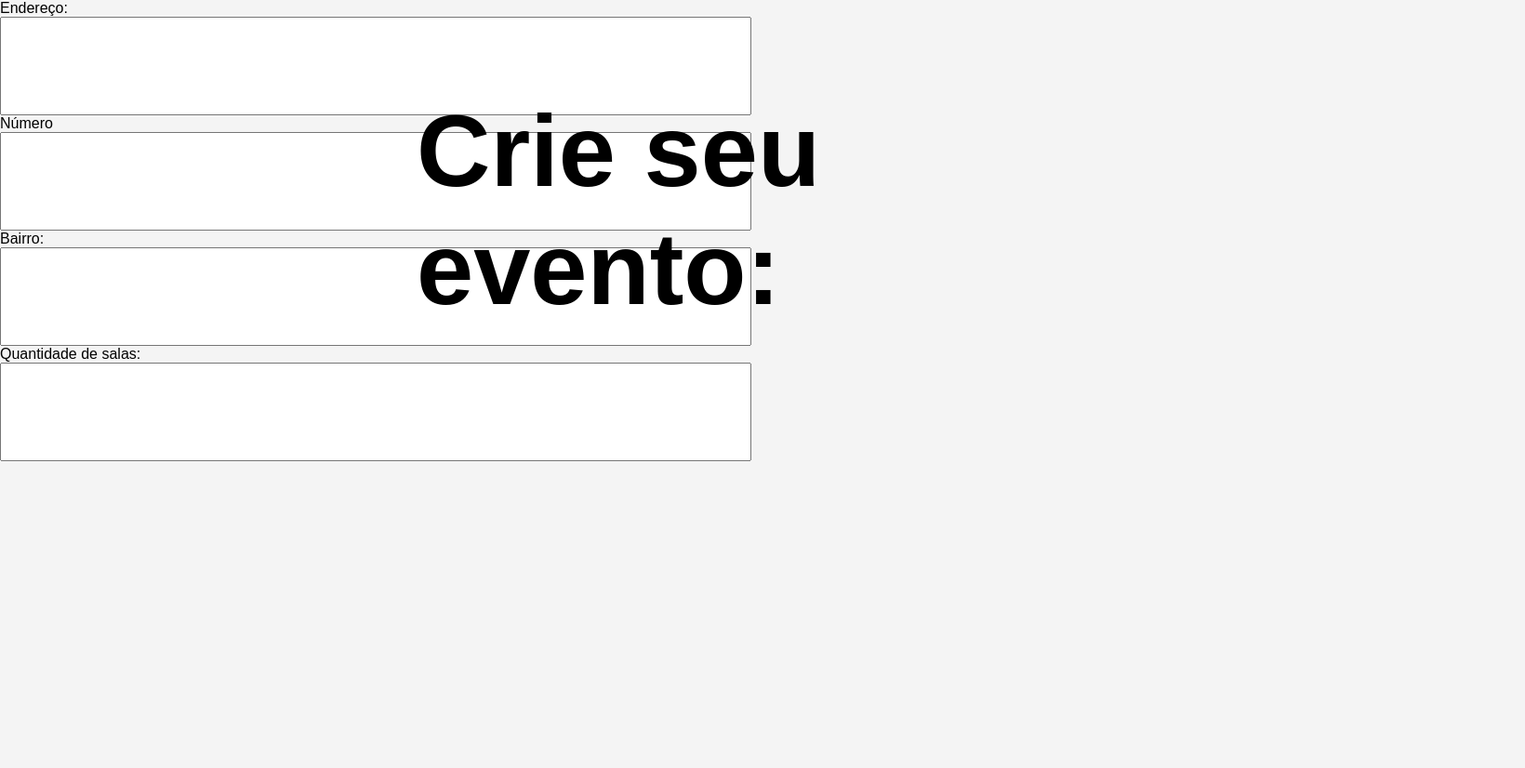
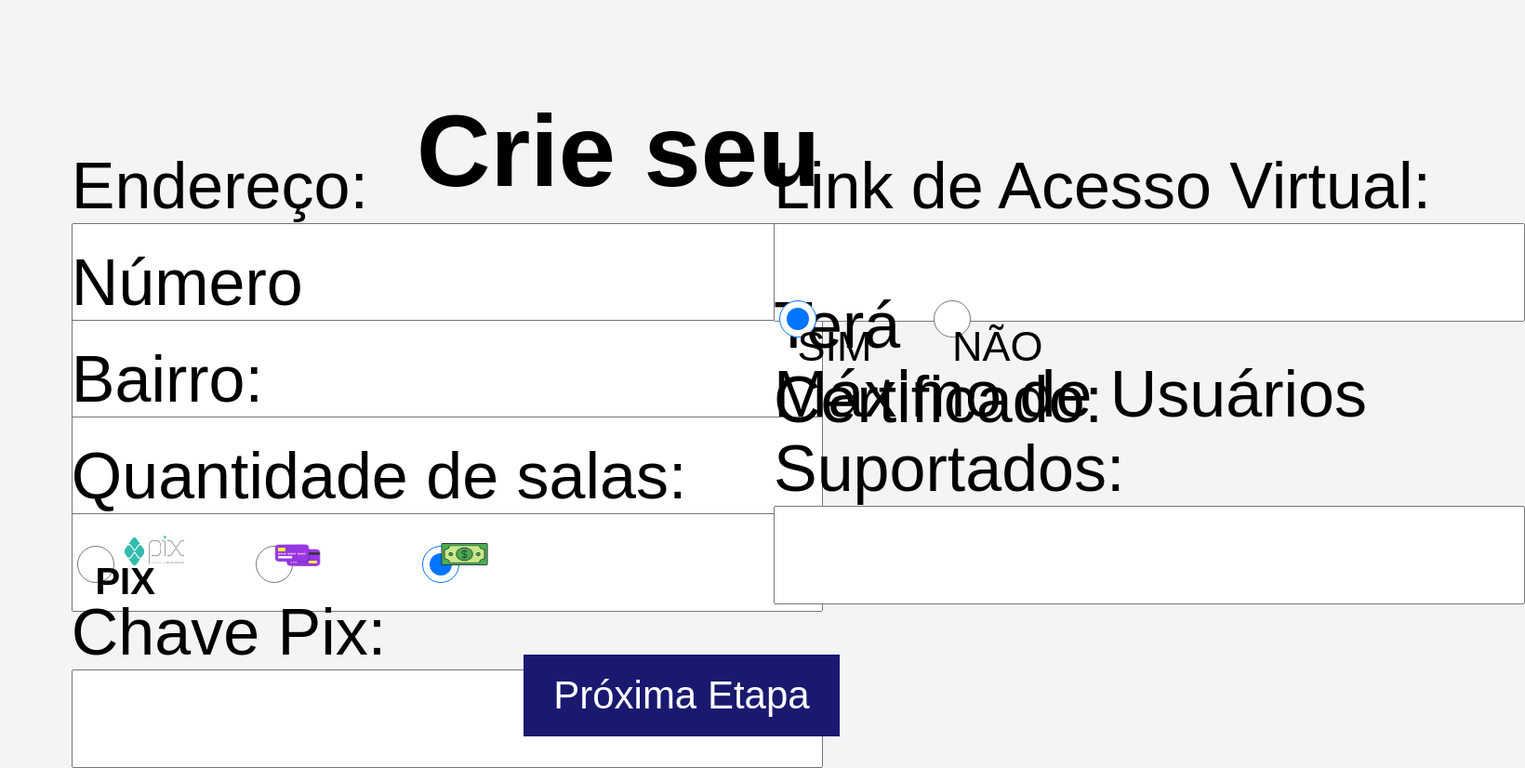
Before and after one commit to RaiBaleeiro/ThiagoPPA, a plain HTML site: page Cadastro2/cadastro2.html in a window 1280 px wide. Shown: the whole page at 93% size, 1640 px wide, since content can reach past the window. Before the commit the page ends 800 px from the top, so only its background shows below. Drawn offline with Linux system fonts and the light colour scheme.

Commit message:
Cadastro de Evento

```diff
--- a/Cadastro1/cadastro.css
+++ b/Cadastro1/cadastro.css
@@ -109,7 +109,7 @@ input[type=radio] {
     position:absolute;
     top:88%;
     left:62%;
-    background-color:midnightblue; /* Green */
+    background-color:midnightblue;
     border: none;
     color: white;
     padding: 20px 32px;
--- a/Cadastro2/cadastro2.css
+++ b/Cadastro2/cadastro2.css
@@ -12,15 +12,169 @@ body {
     font-size:110px
 }
 
-.paises{
-    position:absolute;
-    top:25%;
-    left:48%;
-    font-size:70px;
-}
-
 #fname{
     font-size:70px;
     height:100px;
     width:800px;
 }
+
+
+.endereco{
+    top:20%;
+    position:absolute;
+    left:6%;
+    font-size:70px;
+}
+
+.num{
+    top:33%;
+    position:absolute;
+    left:6%;
+    font-size:70px;
+}
+
+.bairro{
+    top:46%;
+    position:absolute;
+    left:6%;
+    font-size:70px;
+}
+
+.quantsala{
+    top:59%;
+    position:absolute;
+    left:6%;
+    font-size:70px;
+}
+
+.radio1{
+    position:absolute;
+    top:73%;
+    left:35%;
+    font-size:40px;
+}
+
+.radio2{
+    position:absolute;
+    top:73%;
+    left:21%;
+    font-size:40px;
+}
+
+.radio3{
+    position:absolute;
+    top:73%;
+    left:6%;
+    font-size:40px;
+}
+
+input[type=radio] {
+    border: 0px;
+    width: 200%;
+    height: 3em;
+}
+
+#pix1{
+    position:absolute;
+    top:72%;
+    left:8%;
+    font-size:40px;
+}
+
+#piximg{
+    width: 5%;
+    height: 4%;
+    position:absolute;
+    top:72%;
+    left:10.5%;
+}
+
+#cartaoimg{
+    width: 4%;
+    height: 5%;
+    position:absolute;
+    top:72%;
+    left:23%;
+}
+
+#dinheiropng{
+    width: 4%;
+    height: 5%;
+    position:absolute;
+    top:72%;
+    left:37%;
+}
+
+.chave{
+    top:80%;
+    position:absolute;
+    left:6%;
+    font-size:70px;
+
+}
+
+.link{
+    top:20%;
+    position:absolute;
+    left:65%;
+    font-size:70px;
+
+}
+
+.radio4{
+    position:absolute;
+    top:40%;
+    left:65%;
+    font-size:40px;
+}
+
+.radio5{
+    position:absolute;
+    top:40%;
+    left:78%;
+    font-size:40px;
+}
+
+#radioh1{
+    top:30%;
+    position:absolute;
+    left:65%;
+    font-size:70px;
+}
+
+#sim{
+    font-size:45px;
+    top:37.7%;
+    position:absolute;
+    left:67%;
+}
+
+#nao{
+    font-size:45px;
+    top:37.7%;
+    position:absolute;
+    left:80%;
+}
+
+.maximo{
+
+    top:48%;
+    position:absolute;
+    left:65%;
+    font-size:70px;
+
+}
+
+.butao{
+    position:absolute;
+    top:88%;
+    left:44%;
+    background-color:midnightblue;
+    border: none;
+    color: white;
+    padding: 20px 32px;
+    text-align: center;
+    text-decoration: none;
+    display: inline-block;
+    font-size: 42px;
+}
--- a/Cadastro2/cadastro2.html
+++ b/Cadastro2/cadastro2.html
@@ -42,11 +42,53 @@
     </form>
 
 
+      <form>
+        <label class="radio1">
+          <input type="radio" name="presencial" checked>
+        </label>
+        <label class="radio2">
+          <input type="radio" name="online">
+        </label>
+        <label class="radio3">
+          <input type="radio" name="hibrido">
+        </label>
+      </form>
+
+      <h1 id="pix1">PIX</h1>
+      <img src="/imagens/Logo_-_pix_powered_by_Banco_Central_(Brazil,_2020).png" id="piximg">
+      <img src="/imagens/cute-3d-credit-card-illustration-design-free-png.webp" id="cartaoimg">
+      <img src="/imagens/5899792.png" id="dinheiropng">
+
+      <form class="chave">
+        <label for="chave">Chave Pix:</label><br>
+        <input type="text" id="fname" name="fname" value=""><br>
+      </form>
+
+      <form class="link">
+        <label for="link">Link de Acesso Virtual:</label><br>
+        <input type="text" id="fname" name="fname" value=""><br>
+      </form>
 
 
+      <p id="radioh1">Terá Certificado:</p>
+      <form>
+        <label class="radio4">
+          <input type="radio" name="presencial" checked>
+        </label>
+        <label class="radio5">
+          <input type="radio" name="online">
+        </label>
+      </form>
+        <p id="sim">SIM</p>
+        <P id="nao">NÃO</P>
+
+      <form class="maximo">
+        <label for="chave">Máximo de Usuários Suportados:</label><br>
+        <input type="text" id="fname" name="fname" value=""><br>
+      </form>
 
 
-
+      <button onclick="document.location.replace('/index/index.html')" type="button" class="butao">Próxima Etapa</button>
 
 </body>
 </html>
```
Also changed, not shown: imagens/5899792.png (added), imagens/Logo_-_pix_powered_by_Banco_Central_(Brazil,_2020).png (added), imagens/cute-3d-credit-card-illustration-design-free-png.webp (added).
